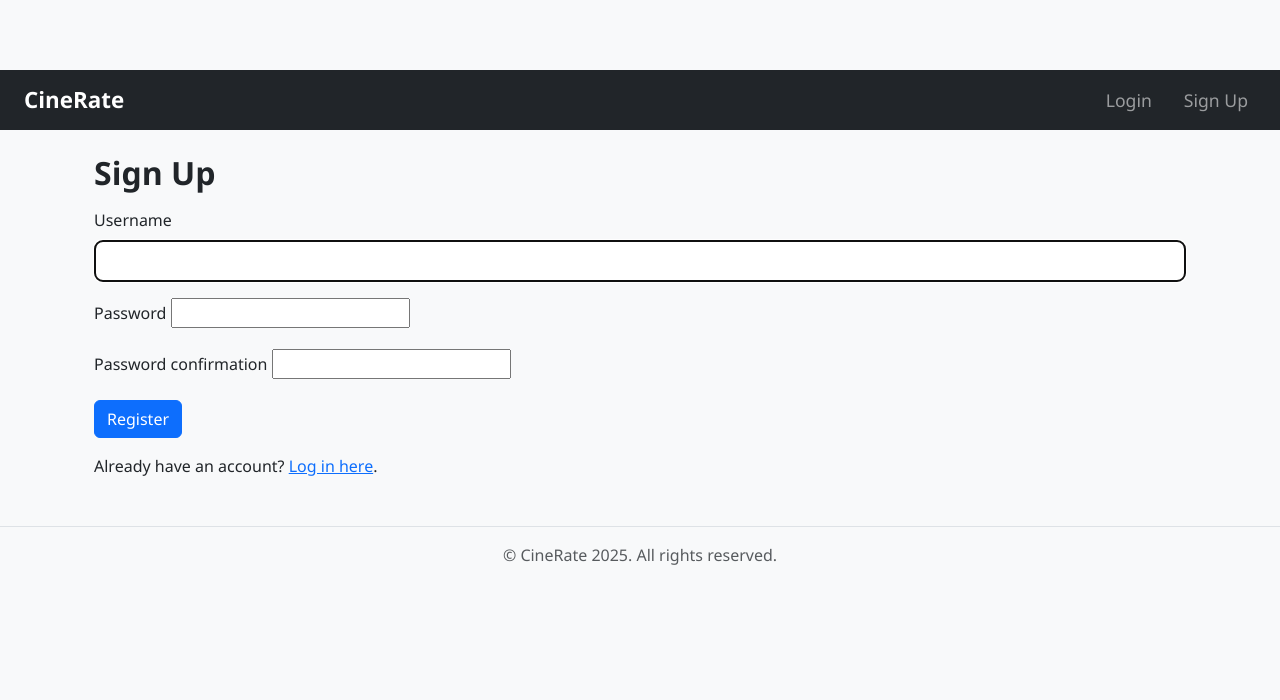
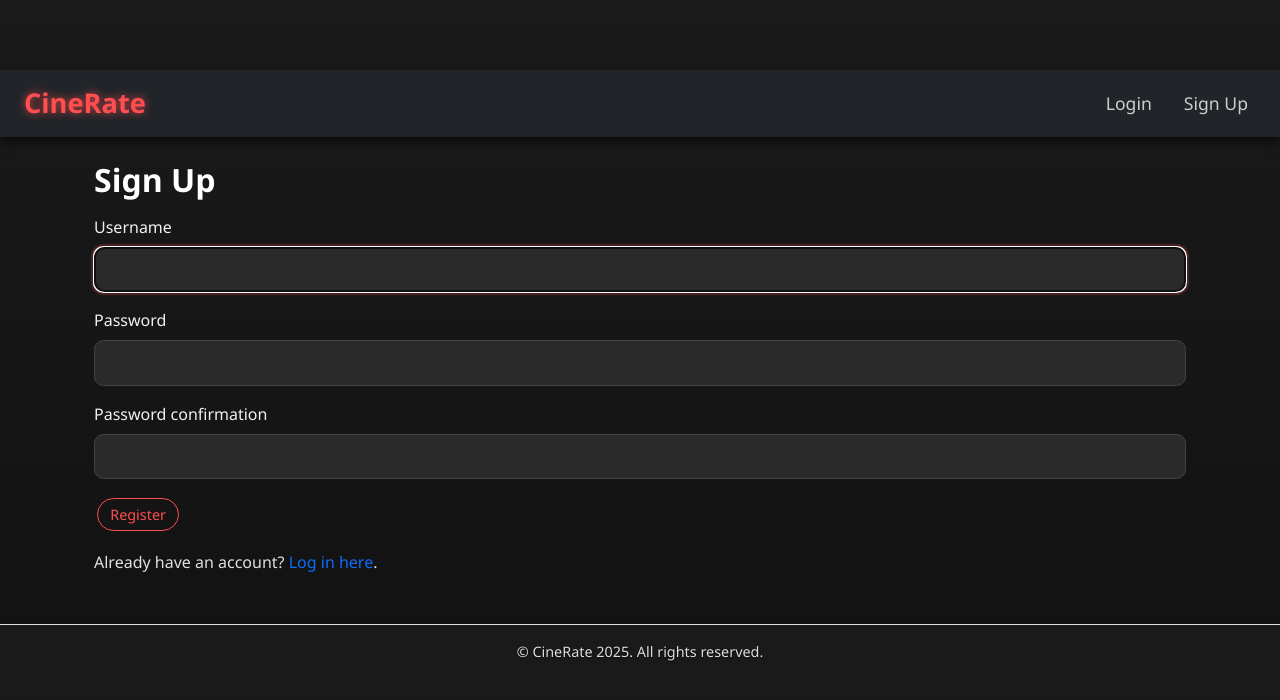
Before and after one commit to selocan0/wad2-cinerate, a Django app: page /signup/ in a window 1280 px wide. Shown: the top 700 px of the page. Run offline with Django 3.2, Linux system fonts and the light colour scheme.

Commit message:
Update CSS styling with red outline card hover effect

```diff
--- a/static/css/style.css
+++ b/static/css/style.css
@@ -1,56 +1,198 @@
-
+/* Base styles */
 body {
-    background-color: #f8f9fa;
+    background: linear-gradient(to bottom, #1a1a1a, #121212);
     font-family: 'Segoe UI', Tahoma, Geneva, Verdana, sans-serif;
     padding-top: 70px;
+    color: #f1f1f1;
+}
+
+/* Navbar */
+.navbar {
+    background-color: #000;
+    box-shadow: 0 4px 10px rgba(0, 0, 0, 0.6);
+}
+
+.navbar-brand {
+    font-weight: bold;
+    font-size: 1.7rem;
+    color: #ff4e50 !important;
+    text-shadow: 0 0 8px rgba(255, 78, 80, 0.8);
+}
+
+.navbar-nav .nav-link {
+    font-size: 1.1rem;
+    margin-left: 1rem;
+    color: #ccc !important;
+    transition: color 0.2s ease;
+}
+
+.navbar-nav .nav-link:hover {
+    color: #ff4e50 !important;
+}
+
+/* Cards */
+.card {
+    background-color: #1f1f1f;
+    border-radius: 1rem;
+    box-shadow: 0 6px 20px rgba(0, 0, 0, 0.3);
+    transition: transform 0.3s ease, box-shadow 0.3s ease;
+}
+
+
+.card:hover {
+    transform: translateY(-6px);
+    box-shadow: 0 10px 30px rgba(255, 78, 80, 0.5); /* stronger red glow */
+    border: 1px solid rgba(255, 78, 80, 0.3);        /* subtle border highlight */
 }
 
 /* Headings */
 h1, h2, h3, h4 {
     font-weight: 600;
     margin-bottom: 1rem;
+    color: #ffffff;
 }
 
-/* Cards */
-.card {
-    border-radius: 0.75rem;
-    box-shadow: 0 2px 6px rgba(0, 0, 0, 0.1);
+/* Buttons */
+button, .btn {
+    border-radius: 30px;
+    padding: 0.5rem 1.25rem;
+    font-weight: 500;
+    transition: all 0.3s ease-in-out;
+    font-size: 0.95rem;
 }
 
-/* Navbar tweaks */
-.navbar-brand {
-    font-weight: bold;
-    font-size: 1.4rem;
+.btn-outline-primary,
+.btn-outline-danger,
+.btn-success {
+    border: 2px solid #ff4e50;
+    color: #ff4e50;
+    background-color: transparent;
 }
 
-.navbar-nav .nav-link {
-    font-size: 1.1rem;
-    margin-left: 1rem;
+.btn-outline-primary:hover,
+.btn-outline-danger:hover,
+.btn-success:hover {
+    background-color: #ff4e50;
+    color: #fff;
+    transform: scale(1.05);
 }
 
-/* Favorite button states */
-.btn-outline-primary,
-.btn-outline-danger {
+/* Edit/Delete buttons (links or form buttons) */
+a.btn,
+button.btn {
+    color: #ff4e50 !important;
+    border: 1px solid #ff4e50 !important;
+    background-color: transparent;
+    font-weight: 500;
     border-radius: 20px;
-    padding: 0.4rem 1rem;
+    padding: 0.3rem 0.75rem;
+    font-size: 0.9rem;
+    transition: all 0.2s ease-in-out;
+    display: inline-block;
+    margin: 0.2rem 0.2rem;
 }
 
-/* Review card */
-.card-title {
-    font-size: 1.1rem;
+a.btn:hover,
+button.btn:hover {
+    background-color: #ff4e50 !important;
+    color: #fff !important;
+    transform: scale(1.05);
 }
 
-.card-text small {
-    color: #6c757d;
-}
-
-/* Form fields */
+/* Forms */
 form textarea,
 form input[type="text"],
 form input[type="email"],
+form input[type="password"],
 form select {
-    border-radius: 0.5rem;
-    padding: 0.5rem;
-    border: 1px solid #ccc;
+    background-color: #2a2a2a;
+    color: #fff;
+    border-radius: 0.6rem;
+    padding: 0.6rem 0.9rem;
+    border: 1px solid #444;
+    transition: border-color 0.3s ease;
     width: 100%;
 }
+
+form textarea:focus,
+form input:focus,
+form select:focus {
+    border-color: #ff4e50;
+    box-shadow: 0 0 0 0.2rem rgba(255, 78, 80, 0.2);
+}
+
+/* Text in cards */
+.card-text,
+p {
+    color: #e0e0e0;
+    line-height: 1.6;
+}
+
+/* Small muted text like dates, reviews */
+.card-text small,
+.text-muted,
+.review-timestamp,
+.movie-meta,
+.meta-text {
+    color: #dddddd !important;
+    font-size: 0.9rem;
+    text-shadow: 0 1px 2px rgba(0, 0, 0, 0.6);
+}
+
+/* Movie titles */
+.card-title {
+    color: #ffffff;
+    font-size: 1.3rem;
+    font-weight: 600;
+    text-shadow: 0 1px 2px rgba(0, 0, 0, 0.5);
+}
+
+/* Container fade-in */
+@keyframes fadeIn {
+    from { opacity: 0; transform: translateY(20px); }
+    to { opacity: 1; transform: translateY(0); }
+}
+
+.container {
+    animation: fadeIn 1s ease-in-out;
+}
+
+/* Footer */
+footer {
+    margin-top: 3rem;
+    padding: 1.5rem 0;
+    text-align: center;
+    font-size: 0.95rem;
+    color: #888;
+    background-color: #1a1a1a;
+    border-top: 1px solid #333;
+}
+
+/* Anchor fix */
+a,
+.nav-link,
+.btn-link {
+    text-decoration: none !important;
+}
+
+a:hover,
+.nav-link:hover,
+.btn-link:hover {
+    text-decoration: none !important;
+    color: #ff4e50 !important;
+}
+/* Fix Logout button visibility in dark navbar */
+.navbar .btn-link.nav-link {
+    background: none !important;
+    border: none !important;
+    color: #ccc !important;
+    font-size: 1.1rem;
+    margin-left: 1rem;
+    text-decoration: none !important;
+    padding: 0;
+    box-shadow: none !important;
+}
+
+.navbar .btn-link.nav-link:hover {
+    color: #ff4e50 !important;
+}
```
